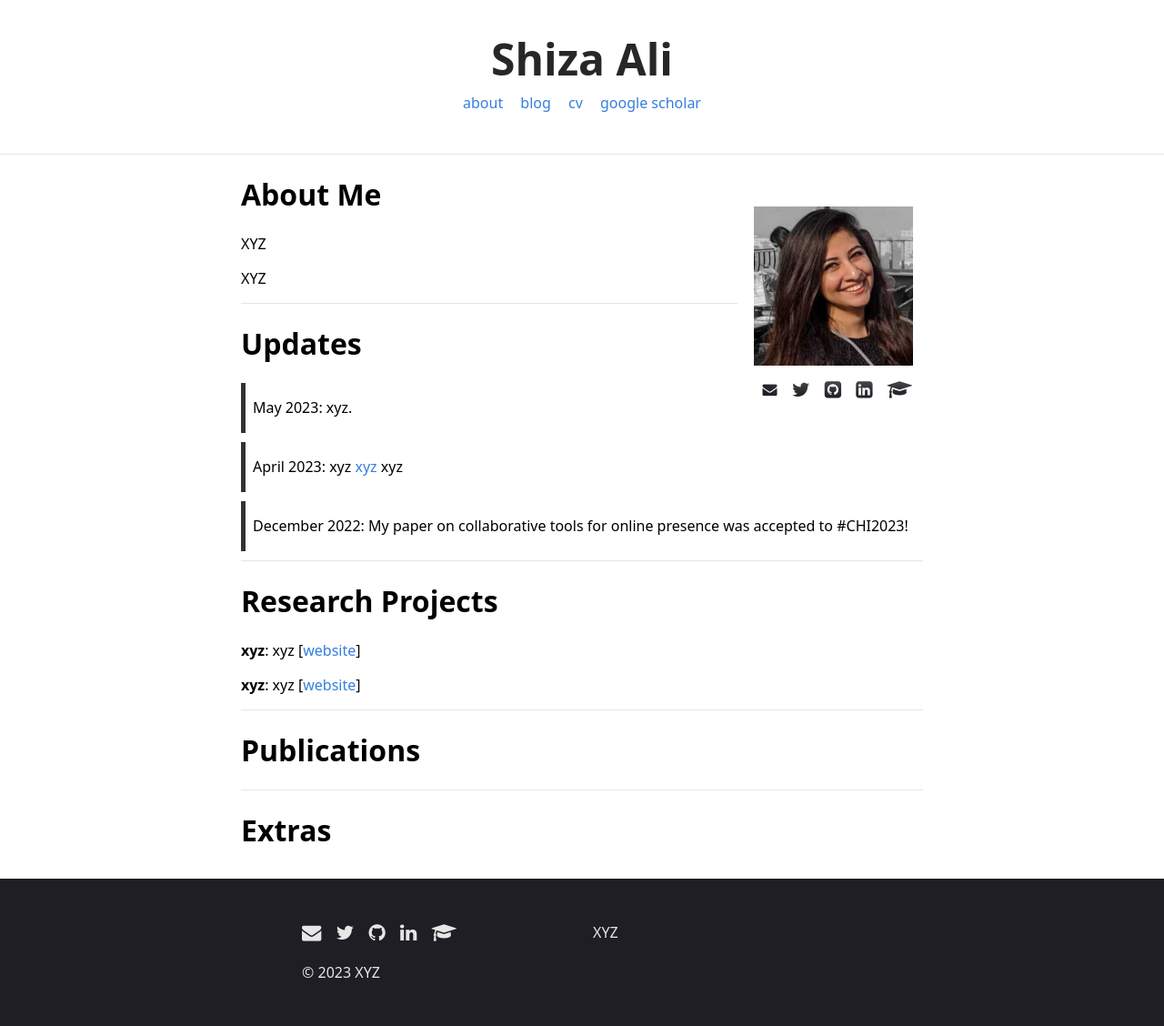
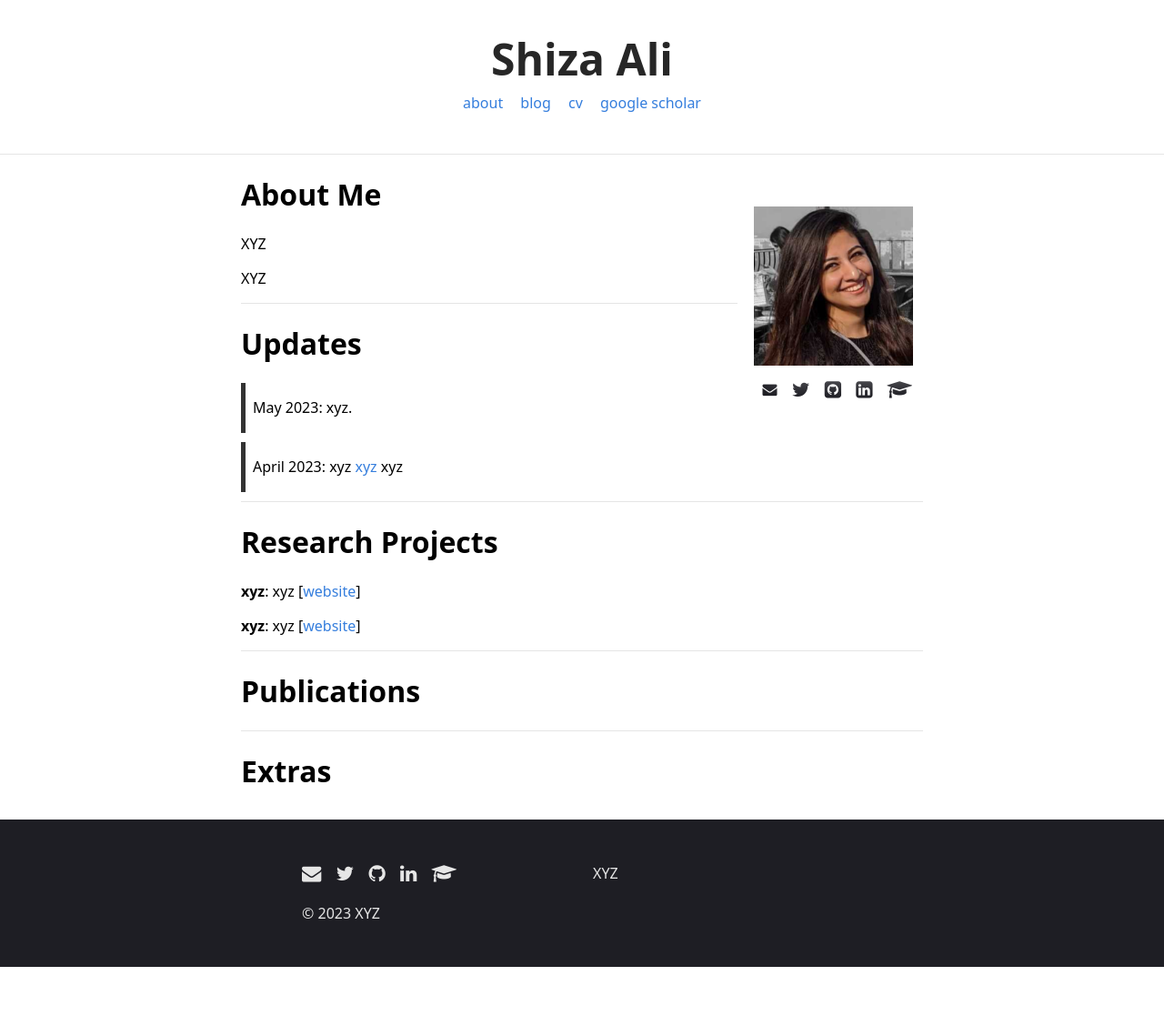
Before and after one commit to bluestar58/bluestar58.github.io, a Jekyll site: the page built from index.md, in a window 1280 px wide. Shown: the whole page at 91% size. Built offline with Jekyll 4.4.1, drawn with Linux system fonts in a browser that asks for light colours; after the commit the page ends 1063 px from its top, so only the background shows below that.

Commit message:
changed index.md

```diff
--- a/index.md
+++ b/index.md
@@ -27,8 +27,6 @@ XYZ
 
 > April 2023: xyz <a href="https://xyz.com/">xyz</a> xyz  <br>
 
-> December 2022: My paper on collaborative tools for online presence was accepted to #CHI2023!
-
 ---
 
 # Research Projects
```
